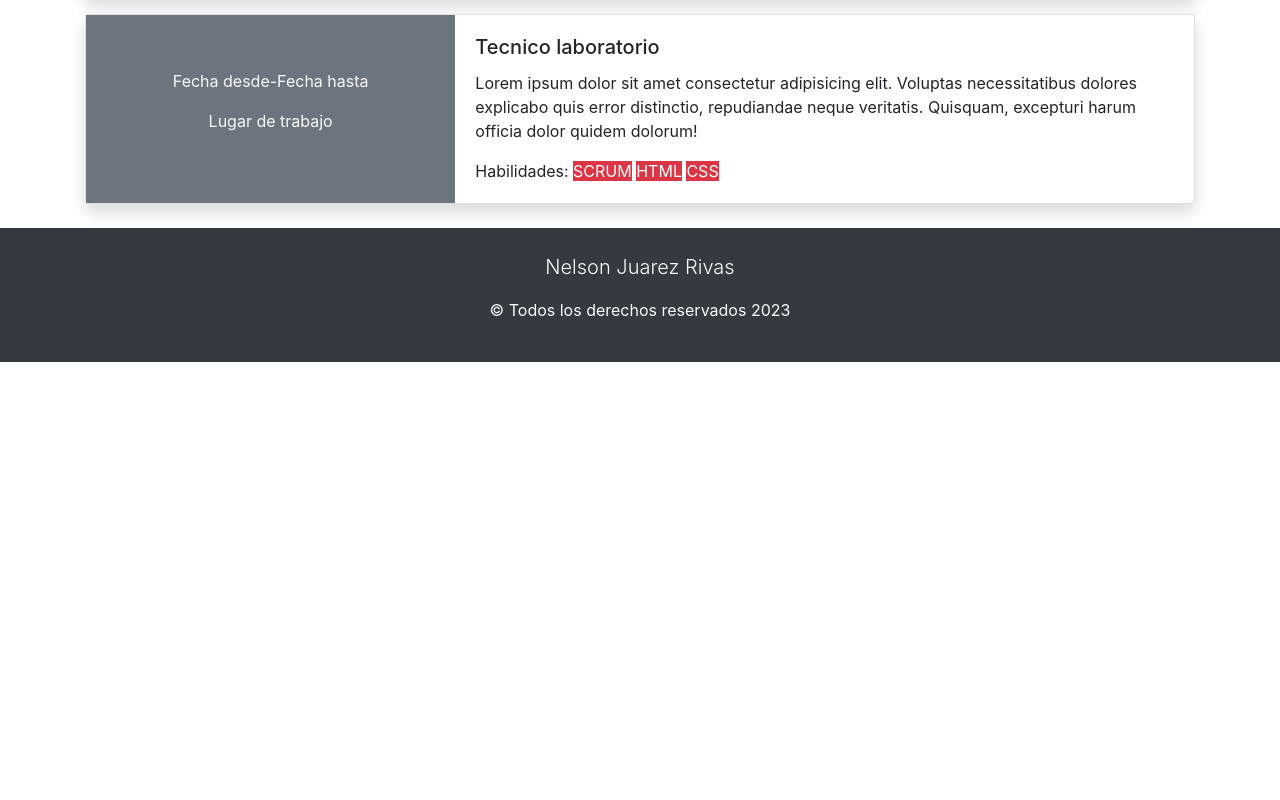
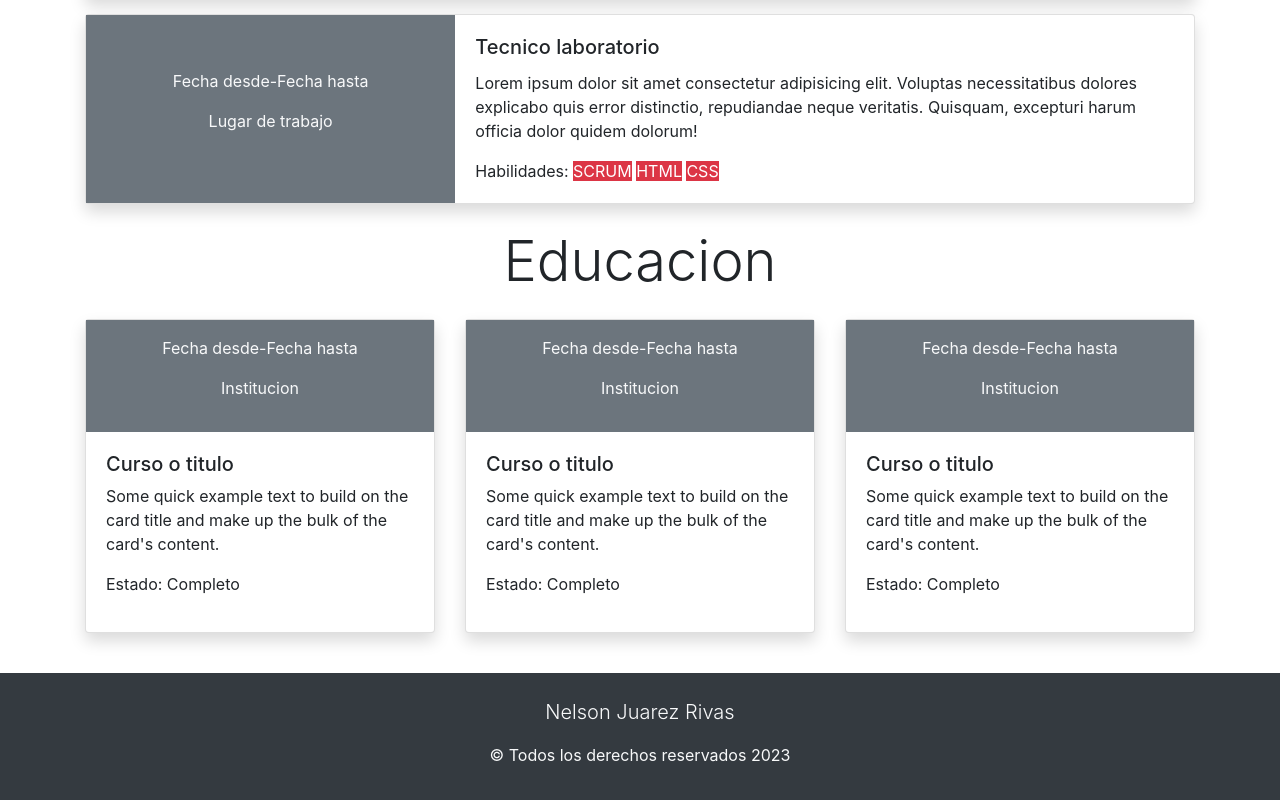
Before and after one commit to najr91/najr91.github.cV1, a plain HTML site: page index.html in a window 1280 px wide. Shown: the part 1590-2390 px from the top of the page. Before the commit the page ends 1952 px from the top, so only its background shows below. Drawn offline with Linux system fonts and the light colour scheme.

Commit message:
se creo las card de educacicion con sus margenes y el scroll del nav

```diff
--- a/index.html
+++ b/index.html
@@ -26,7 +26,7 @@
                             <a href="#experienciaLaboral" class="nav-link">Experiencia laboral</a>
                         </li>
                         <li class="nav-item">
-                            <a href="#" class="nav-link">Educacion</a>
+                            <a href="#educacion" class="nav-link">Educacion</a>
                         </li>
                         <li class="nav-item">
                             <a href="#" class="nav-link">Habilidades</a>
@@ -71,7 +71,7 @@
                     </p>
                 </article>
             </section>
-            <section id="experienciaLaboral" class="my-p">
+            <section id="experienciaLaboral" class="my-4">
                 <h2 class="text-center display-4">Experiencia laboral</h2>
                 <article class="my-4">
                     <div class="card mb-3 shadow">
@@ -152,6 +152,50 @@
                       </div>
                 </article>
             </section>
+            <section id="educacion" class="my-4">
+                <h2 class="text-center display-4 mb-4">Educacion</h2>
+                <article class="row">
+                    <div class="col-md-4 mb-3">
+                        <div class="card shadow">
+                            <div class="bg-secondary text-light d-flex flex-column justify-content-center align-items-center p-3">
+                                <p class="text-center">Fecha desde-Fecha hasta</p>
+                                <p>Institucion</p>
+                            </div>
+                            <div class="card-body">
+                                <h5>Curso o titulo</h5>
+                              <p class="card-text">Some quick example text to build on the card title and make up the bulk of the card's content.</p>
+                              <p>Estado: Completo</p>
+                            </div>
+                          </div>
+                    </div>
+                    <div class="col-md-4 mb-3">
+                        <div class="card shadow">
+                            <div class="bg-secondary text-light d-flex flex-column justify-content-center align-items-center p-3">
+                                <p class="text-center">Fecha desde-Fecha hasta</p>
+                                <p>Institucion</p>
+                            </div>
+                            <div class="card-body">
+                                <h5>Curso o titulo</h5>
+                              <p class="card-text">Some quick example text to build on the card title and make up the bulk of the card's content.</p>
+                              <p>Estado: Completo</p>
+                            </div>
+                          </div>
+                    </div>
+                    <div class="col-md-4 mb-3">
+                        <div class="card shadow">
+                            <div class="bg-secondary text-light d-flex flex-column justify-content-center align-items-center p-3">
+                                <p class="text-center">Fecha desde-Fecha hasta</p>
+                                <p>Institucion</p>
+                            </div>
+                            <div class="card-body">
+                                <h5>Curso o titulo</h5>
+                              <p class="card-text">Some quick example text to build on the card title and make up the bulk of the card's content.</p>
+                              <p>Estado: Completo</p>
+                            </div>
+                          </div>
+                    </div>
+                </article>
+            </section>
         </section>
     </main>
     <footer class="bg-dark text-light py-4 text-center">
```
